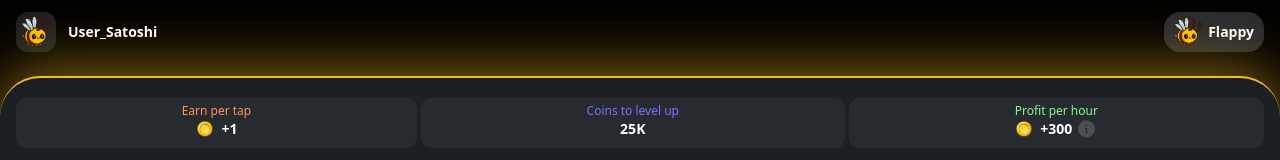
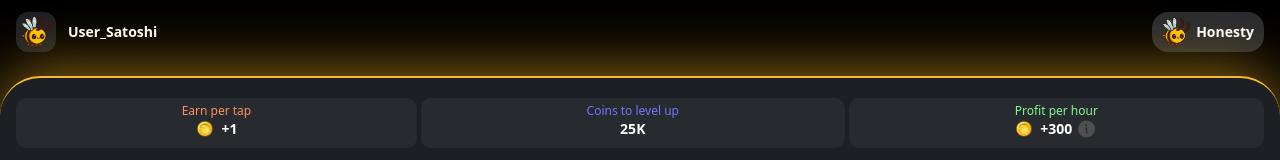
Before and after one commit to shinydev618/FlappyBee_telegram_tap-game, a React (Vite) app: page / in a window 1280 px wide. Shown: the top 160 px of the page. Built offline with nearby package versions, Linux system fonts and the light colour scheme.

Commit message:
updated text

```diff
--- a/src/components/Home/Header.tsx
+++ b/src/components/Home/Header.tsx
@@ -16,7 +16,7 @@ const Header = () => {
         <div className="w-7 h-7 flex items-center justify-center mr-1.5">
           <img src={"/images/icons/Bee-01.png"} width={"30px"} />
         </div>
-        <span className="text-white text-sm font-bold">Flappy</span>
+        <span className="text-white text-sm font-bold">Honesty</span>
       </Link>
     </header>
   );
```
